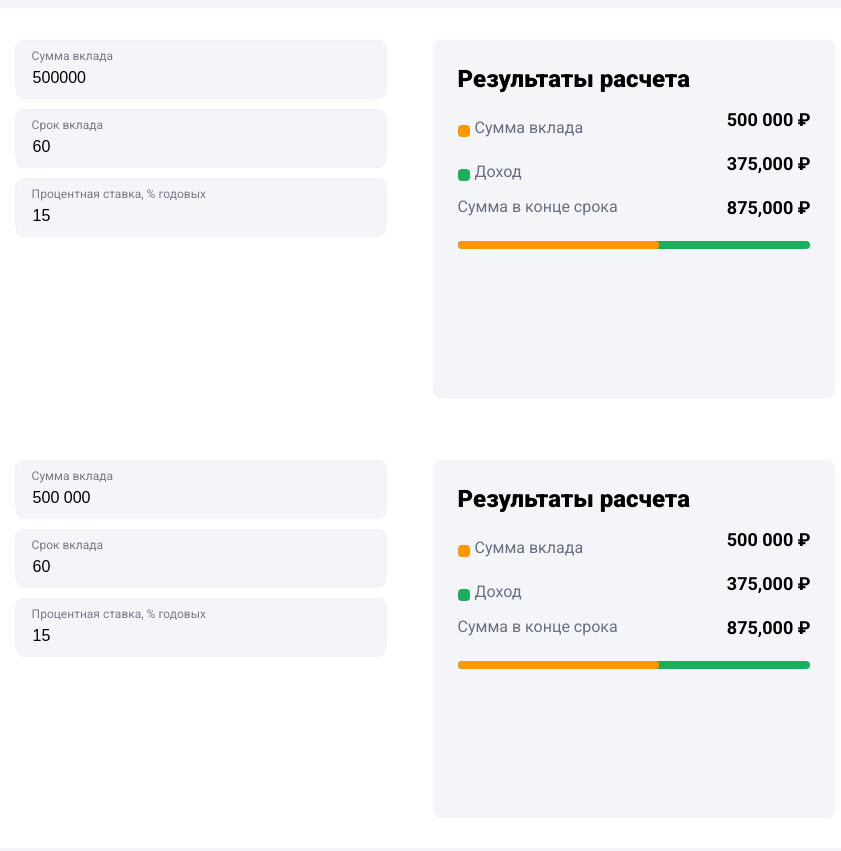
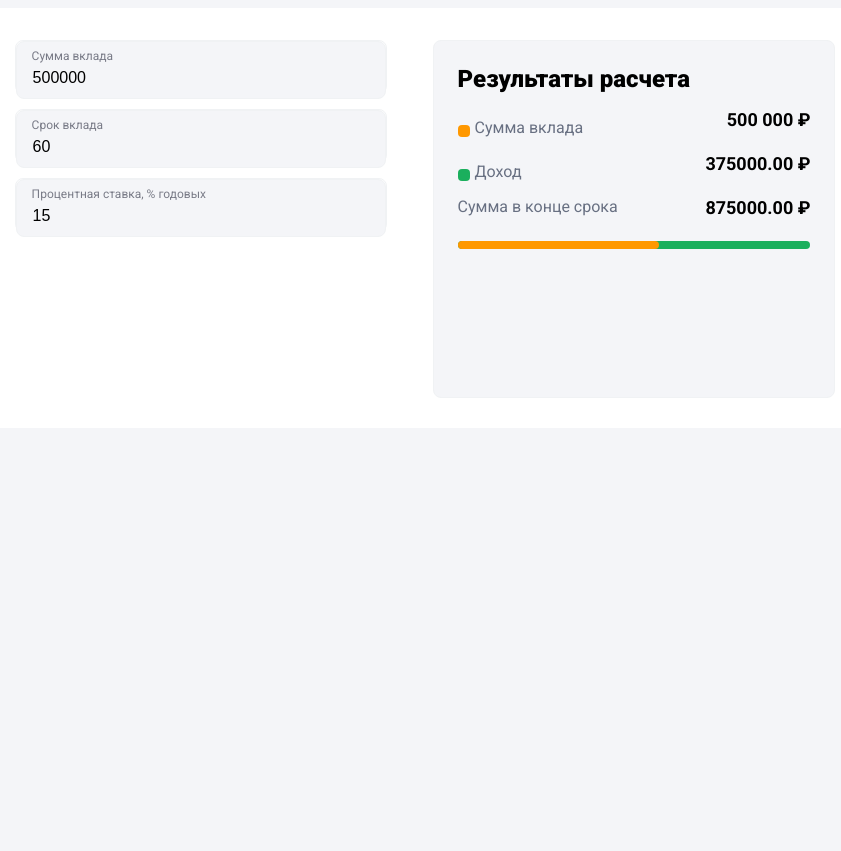
Before and after one commit to ElenaDz/CalcVklad, a plain HTML site: page index.html in a window 1280 px wide. Shown: the whole page, without its empty margins (215-1056 px from the left). After the commit the page ends 800 px from the top, so only its background shows below. Drawn offline with nearby package versions, Linux system fonts and the light colour scheme.

Commit message:
исправила почти все замечания

```diff
--- a/index.html
+++ b/index.html
@@ -2,8 +2,8 @@
 <html lang="en">
 <head>
     <meta charset="UTF-8">
-    <!-- FIXME нужно нормальное название -->
-    <title>Title</title>
+    <!-- (исправила)-->
+     <title>Калькулятор Вклада</title>
      <link rel="stylesheet" href="css/main.css">
      <meta name="viewport" content="width=device-width, initial-scale=1.0 maximum-scale=1.0, user-scalable=no">
      <link rel="preconnect" href="https://fonts.googleapis.com">
@@ -21,24 +21,24 @@
              <div class="item">
                  <label>
                      <span>Сумма вклада</span>
-                    <!-- FixMe type=number -->
+                     <!-- FixMe type=number (исправила)-->
                     <!-- отступ от тысяч здесь не нужно так как это сделать не просто сейчас нам это не нужно -->
-                    <input type="text" name="sum" value="500000">
+                    <input type="number" name="sum" value="500000">
                 </label>
 
             </div>
             <div class="item">
                 <label>
                     <span>Срок вклада</span>
-                    <!-- FixMe type=number -->
-                    <input type="text" name="term" value="60">
+                    <!-- FixMe type=number (исправила)-->
+                    <input type="number" name="term" value="60">
                 </label>
             </div>
             <div class="item">
                 <label>
                     <span>Процентная ставка, % годовых</span>
-                    <!-- FixMe type=number -->
-                    <input type="text" name="bid" value="15">
+                    <!-- FixMe type=number (исправила)-->
+                    <input type="number" name="bid" value="15">
                 </label>
             </div>
         </div>
@@ -57,17 +57,17 @@
                         <div class="dot greene"></div>
                         <span>Доход</span>
                     </div>
-                    <!-- TODO используй тег output для всех результатов расчетов  -->
-                    <!-- FixMe не вижу этой цифры после загрузки страницы, убери и отсюда -->
-                    <div class="rubl income_js">374 843,36 ₽</div>
+                    <!-- TODO используй тег output для всех результатов расчетов  (исправила)-->
+                    <!-- FixMe не вижу этой цифры после загрузки страницы, убери и отсюда (исправила)-->
+                    <output name="income" class="rubl income"></output>
                 </div>
                 <div class="item">
                     <span>Сумма в конце срока</span>
-                    <div class="rubl results_js">874 843,36 ₽</div>
+                    <output name="results" class="rubl results"></output>
                 </div>
                 <div class="item">
                     <div class="meter_sum">
-                        <span class="meter" style="width: 84%"></span>
+                        <span class="meter"></span>
                     </div>
                 </div>
 
@@ -76,70 +76,17 @@
     </div>
 </div>
 
-<div class="box">
-    <div class="filling">
-        <div class="conditions">
-            <div class="item">
-                <label>
-                    <span>Сумма вклада</span>
-                    <input type="text" name="sum" value="500 000">
-                </label>
 
-            </div>
-            <div class="item">
-                <label>
-                    <span>Срок вклада</span>
-                    <input type="text" name="term" value="60">
-                </label>
-            </div>
-            <div class="item">
-                <label>
-                    <span>Процентная ставка, % годовых</span>
-                    <input type="text" name="bid" value="15">
-                </label>
-            </div>
-        </div>
-        <div class="result">
-            <div class="result_inner">
-                <h3>Результаты расчета</h3>
-                <div class="item">
-                    <div class="item_inner">
-                        <div class="dot orange"></div>
-                        <span>Сумма вклада</span>
-                    </div>
-                    <div class="rubl vklad">500 000 ₽</div>
-                </div>
-                <div class="item">
-                    <div class="item_inner">
-                        <div class="dot greene"></div>
-                        <span>Доход</span>
-                    </div>
-                    <!-- FIXME не нужен суффекс _js указывающий что это класс специально для js -->
-                    <div class="rubl income_js">374 843,36 ₽</div>
-                </div>
-                <div class="item">
-                    <span>Сумма в конце срока</span>
-                    <div class="rubl results_js">874 843,36 ₽</div>
-                </div>
-                <div class="item">
-                    <div class="meter_sum">
-                        <span class="meter" style="width: 84%"></span>
-                    </div>
-                </div>
-
-            </div>
-        </div>
-    </div>
-</div>
 
 <script>
-    // FIXME boxes
-    let $boxs = $('.box');
+    // FIXME boxes(исправила)
+    let $boxes = $('.box');
 
-    $boxs.each((index, element) => {
+    $boxes.each((index, element) => {
         let $box = $(element);
         let inputs = [];
-        // FIXME просто $inputs
+        // FIXME просто $inputs (не смогла исправить, всё ломается)
+
         let $inputs_calc = $box.find('input');
         let input_value = 0;
 
@@ -154,26 +101,27 @@
             inputs[$input_name] = input_value;
         });
 
-        // FixMe молодец, что завела для магических строк переменные, но здесь нужны не они, а переменные вместо inputs[keY_bid] нужна переменная bid
+        // FixMe молодец, что завела для магических строк переменные, но здесь нужны не они, а переменные вместо inputs[keY_bid] нужна переменная bid(исправила)
         // FIXME избавься от inputs в пользу переменных, если тебя требуется обработка от входных данных из Input полей заведи фукнцию которая будет "чистить" данные от input
-        let keY_bid = 'bid';
-        let key_term = 'term';
-        let key_sum = 'sum';
+        let input_bid = inputs['bid'];
+        let input_term = inputs['term'];
+        let input_sum = inputs['sum'];
 
-        let pct_month = inputs[keY_bid] / 12;
+
+        let pct_month = input_bid / 12;
         // доход = проц за месяц* колво месяцев * сёмму вклада  / 100
-        let term = +parseFloat(inputs[key_term]).toFixed(2);
-        let sum = +parseFloat(inputs[key_sum]).toFixed(2);
+        let term = +parseFloat(input_term).toFixed(2);
+        let sum = +parseFloat(input_sum).toFixed(2);
 
-        // FIXME подумай что будет если мы захотим посчитать прибыл без округления, нам что переписывать эту функцию, это не праивльно фукнция должана просто считать прибыль,
+        // FIXME подумай что будет если мы захотим посчитать прибыл без округления, нам что переписывать эту функцию, это не праивльно фукнция должана просто считать прибыль,(исправила)
         // а округление ты сделаешь позже в том месте где это действительно нужно а именно на выводе
         function getIncome(pct_month, term, sum) {
-            return +(pct_month * term * sum / 100).toFixed(2);
+            return +(pct_month * term * sum / 100);
         }
 
-        // FIXME смотри выше
+        // FIXME смотри выше(исправила)
         function getResult(income, sum) {
-            return +(income + sum).toFixed(2);
+            return +(income + sum);
         }
 
         function getPctSum(sum, result) {
@@ -188,32 +136,56 @@
                 getPctSum(sum, getResult(getIncome(pct_month, term, sum), sum)) + '%'
             );
 
-        // FIXME смотри выше, исправь здесь и везде далее
-        $box.find('.income_js').text(getIncome(pct_month, term, sum).toLocaleString() + ' ₽');
-        // FIXME .toLocaleString() не нужно избавься везде
-        $box.find('.results_js').text(getResult(getIncome(pct_month, term, sum), sum).toLocaleString() + ' ₽');
+        // FIXME смотри выше, исправь здесь и везде далее (исправила)
+        $box
+            .find('.income')
+            .text(
+                getIncome(pct_month, term, sum).toFixed(2) + ' ₽'
+            );
+        // FIXME .toLocaleString() не нужно избавься везде (исправила)
+        $box
+            .find('.results')
+            .text(
+                getResult(getIncome(pct_month, term, sum), sum).toFixed(2) + ' ₽'
+            );
 
         $inputs_calc.on('input', (event) => {
             let $input = $(event.currentTarget);
             let $input_name = $input.attr("name");
 
             // FIXME загадчный синтаксис не всем знаком используй более явный что к чему прибавлеяешь например a = a + 1 или a = 1 + a так на много понятнее всем
+            // Здесь "+" я строку привожу к числу, здесь нет подсчёта
             input_value = +$input.val().replace(' ', '');
-            // FIXME кажеться я видел такое же где то выше, избавиться от этого
-            if (typeof input_value !== 'number' || isNaN(input_value)) {
-                input_value = 0;
-            }
+            // FIXME кажеться я видел такое же где то выше, избавиться от этого (исправила)
+
             inputs[$input_name] = input_value;
-
-            pct_month = inputs[keY_bid] / 12;
+            let input_bid = inputs['bid'];
+            let input_term = inputs['term'];
+            let input_sum = inputs['sum'];
+            pct_month = input_bid / 12;
             // доход = проц за месяц* колво месяцев * сёмму вклада  / 100
-            // FIXME смотри выше
-            term = +parseFloat(inputs[key_term]).toFixed(2);
-            sum = +parseFloat(inputs[key_sum]).toFixed(2);
-            $box.find('.meter').css('width', getPctSum(sum, getResult(getIncome(pct_month, term, sum), sum)) + '%');
-            $box.find('.income_js').text(getIncome(pct_month, term, sum).toLocaleString() + ' ₽');
-            $box.find('.results_js').text(getResult(getIncome(pct_month, term, sum), sum).toLocaleString() + ' ₽');
-            $box.find('.vklad').text(sum.toLocaleString() + ' ₽');
+            // FIXME смотри выше (исправила)
+            term = +parseFloat(input_term);
+            sum = +parseFloat(input_sum);
+            $box
+                .find('.meter')
+                .css(
+                    'width',
+                    getPctSum(sum, getResult(getIncome(pct_month, term, sum), sum)) + '%'
+                );
+            $box
+                .find('.income')
+                .text(
+                    getIncome(pct_month, term, sum).toFixed(2) + ' ₽'
+                );
+            $box
+                .find('.results')
+                .text(
+                    getResult(getIncome(pct_month, term, sum), sum).toFixed(2) + ' ₽'
+                );
+            $box
+                .find('.vklad')
+                .text(sum + ' ₽');
         });
     });
 </script>
```
Lines whose indentation alone changed are shown as unchanged.
